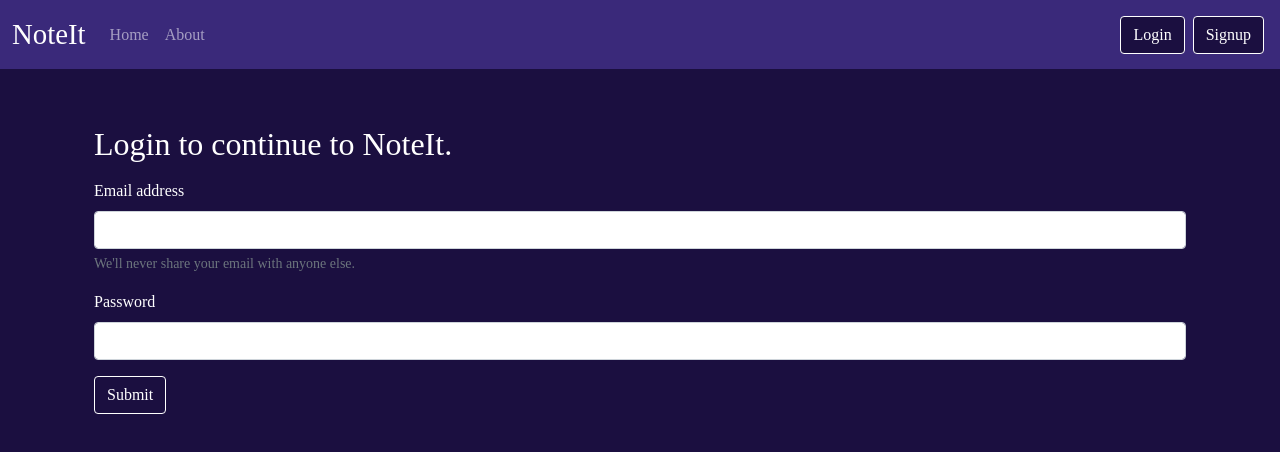
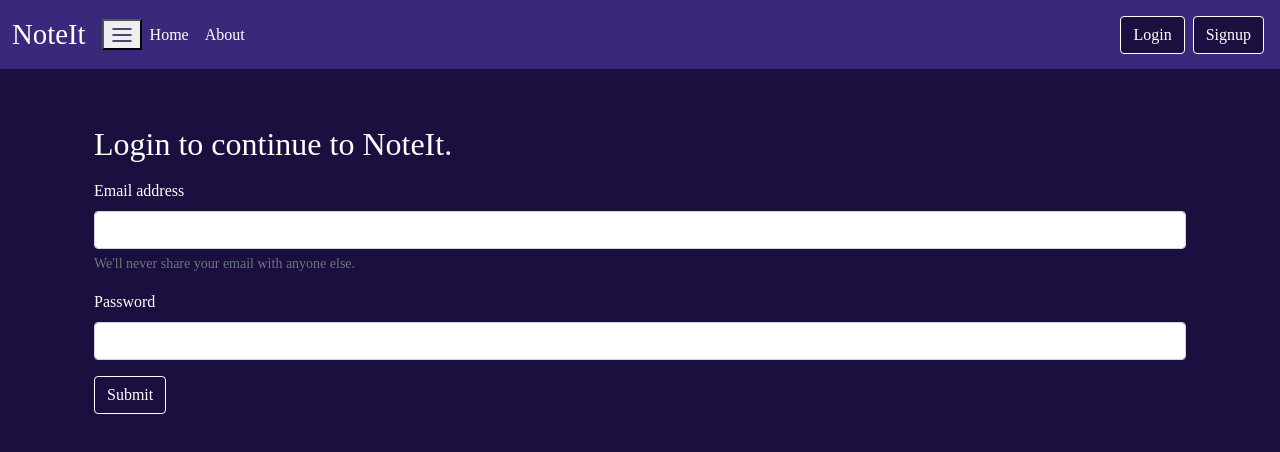
Before and after one commit to abhishekraut1/NoteIt-frontend, a React (Create React App) app: page /login in a window 1280 px wide. Shown: the top 452 px of the page. Built offline with nearby package versions, Linux system fonts and the light colour scheme; the HTML template or start-up script is replaced by a standard one; a web font is replaced by a local one.

Commit message:
Update Navbar.js

```diff
--- a/src/components/Navbar.js
+++ b/src/components/Navbar.js
@@ -10,10 +10,10 @@
     }
 
     return (
-        <nav className="navbar navbar-expand-lg navbar-dark">
+        <nav className="navbar navbar-expand-lg">
             <div className="container-fluid">
                 <Link className="navbar-brand" to="/">NoteIt</Link>
-                <button className="navbar-toggler" type="button" data-bs-toggle="collapse" data-bs-target="#navbarSupportedContent" aria-controls="navbarSupportedContent" aria-expanded="false" aria-label="Toggle navigation">
+                <button className="custom-toggler " type="button" data-bs-toggle="collapse" data-bs-target="#navbarSupportedContent" aria-controls="navbarSupportedContent" aria-expanded="false" aria-label="Toggle navigation">
                     <span className="navbar-toggler-icon"></span>
                 </button>
                 <div className="collapse navbar-collapse" id="navbarSupportedContent">
```
